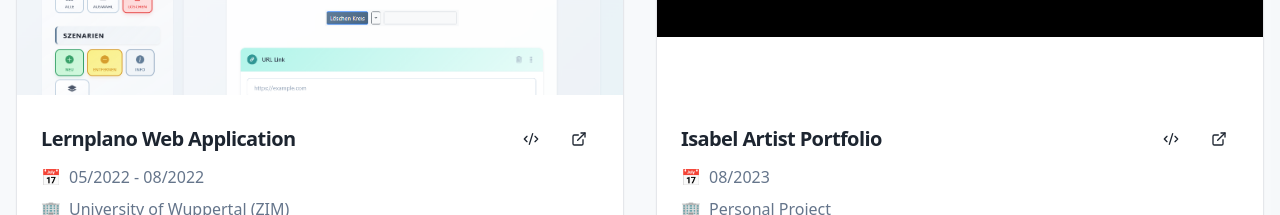
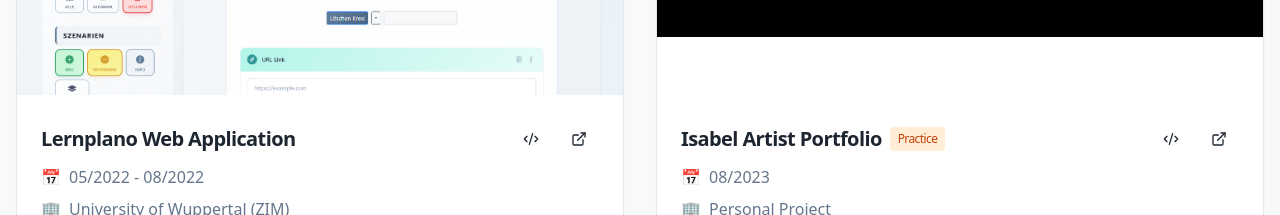
Before and after one commit to GhassanAbuKhaled/myPortfolio, a React (Vite) app: page / in a window 1280 px wide. Shown: the part 3980-4195 px from the top of the page. Built offline with nearby package versions, Linux system fonts and the light colour scheme.

Commit message:
Add Practice tag to educational projects for better distinction

```diff
--- a/src/components/Projects.tsx
+++ b/src/components/Projects.tsx
@@ -21,6 +21,7 @@ interface ProjectCardProps {
     place: string;
     role: string;
     featured: boolean;
+    isEducational?: boolean;
   };
   t: (key: string) => string;
 }
@@ -43,7 +44,14 @@ const ProjectCard: FC<ProjectCardProps> = memo(({ project, t }) => (
     </div>
     <CardHeader>
       <CardTitle className="flex flex-col sm:flex-row sm:items-center justify-between gap-2">
-        <span className="text-xl">{t(project.titleKey)}</span>
+        <div className="flex items-center gap-2">
+          <span className="text-xl">{t(project.titleKey)}</span>
+          {project.isEducational && (
+            <span className="bg-orange-100 text-orange-700 px-2 py-1 rounded text-xs font-medium">
+              Practice
+            </span>
+          )}
+        </div>
         <div className="flex space-x-2">
           <Button variant="ghost" size="icon" asChild>
             <a href={project.githubUrl} aria-label="GitHub" target="_blank" rel="noopener noreferrer">
@@ -183,7 +191,8 @@ const Projects = () => {
       date: "08/2023",
       place: "Personal Project",
       role: "Frontend Developer",
-      featured: true
+      featured: true,
+      isEducational: true
     },
     {
       id: 5,
@@ -198,7 +207,8 @@ const Projects = () => {
       date: "07/2023",
       place: "Personal Project",
       role: "Frontend Developer",
-      featured: true
+      featured: true,
+      isEducational: true
     },
     {
       id: 6,
@@ -213,7 +223,8 @@ const Projects = () => {
       date: "07/2023",
       place: "Personal Project",
       role: "Frontend Developer",
-      featured: true
+      featured: true,
+      isEducational: true
     },
     {
       id: 7,
@@ -228,7 +239,8 @@ const Projects = () => {
       date: "06/2023",
       place: "Personal Project",
       role: "Frontend Developer",
-      featured: true
+      featured: true,
+      isEducational: true
     },
   ]
 
```
